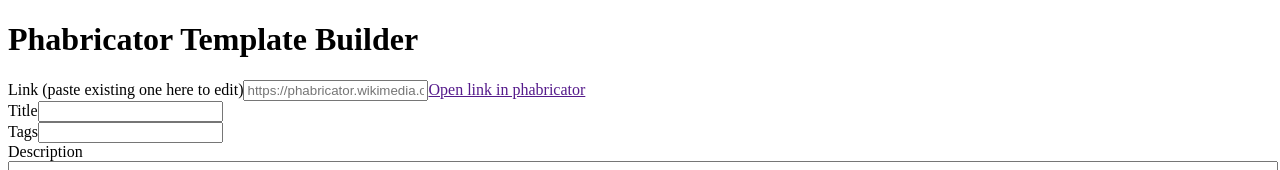
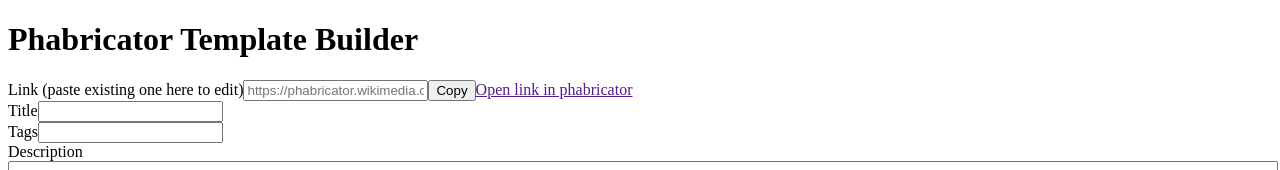
Before and after one commit to micgro42/phabTemplateBuilder, a Vue app: page / in a window 1280 px wide. Shown: the top 170 px of the page. Built offline with nearby package versions, Linux system fonts and the light colour scheme.

Commit message:
feat: add copy to clipboard button

```diff
--- a/src/App.vue
+++ b/src/App.vue
@@ -37,6 +37,10 @@ function rebuildLink() {
   params.set("description", description.value);
   link.value = url.href;
 }
+
+function copyLinkToClipboard() {
+  navigator.clipboard.writeText(link.value);
+}
 </script>
 
 <template>
@@ -45,6 +49,7 @@ function rebuildLink() {
     <div>
       <label for="link">Link (paste existing one here to edit)</label>
       <input id="link" v-model="link" :placeholder="base" @input="parseLink" />
+      <button type="button" @click="copyLinkToClipboard">Copy</button>
       <a :href="link">Open link in phabricator</a>
     </div>
 
```
